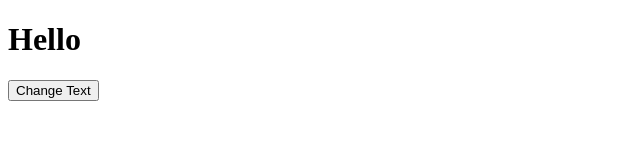
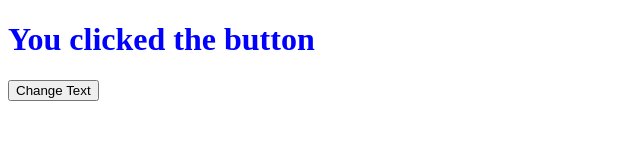
Before and after one commit to samina-shameem/DOM_practice_1, a plain HTML site: page index.html in a window 1280 px wide. Both pictures are taken after a click on the button "Change Text". Shown: the whole page, without its empty margins (0-640 px from the left). Drawn offline with Linux system fonts and the light colour scheme.

Commit message:
change js codes and html tags.

```diff
--- a/index.html
+++ b/index.html
@@ -3,11 +3,11 @@
 <head>
     <meta charset="UTF-8">
     <meta name="viewport" content="width=device-width, initial-scale=1.0">
-    <title>Manipulation</title>
+    <title>DOM Manipulation</title>
 </head>
 <body>
-    <h1 id="">Hello</h1>
-    <button id="chabgeText">Change Text</button>
+    <h1 id="title">Hello!</h1>
+    <button id="changeText">Change Text</button>
     <script src="script.js"></script>
 </body>
 </html>
--- a/script.js
+++ b/script.js
@@ -0,0 +1,10 @@
+document.addEventListener("DOMContentLoaded", () => {
+    const title = document.getElementById("title");
+    const button = document.getElementById("changeText");
+
+    button.addEventListener("click", () => {
+        title.textContent = "You clicked the button";
+        title.style.color = "blue";
+        console.log("Button was clicked");
+    });
+});
```
